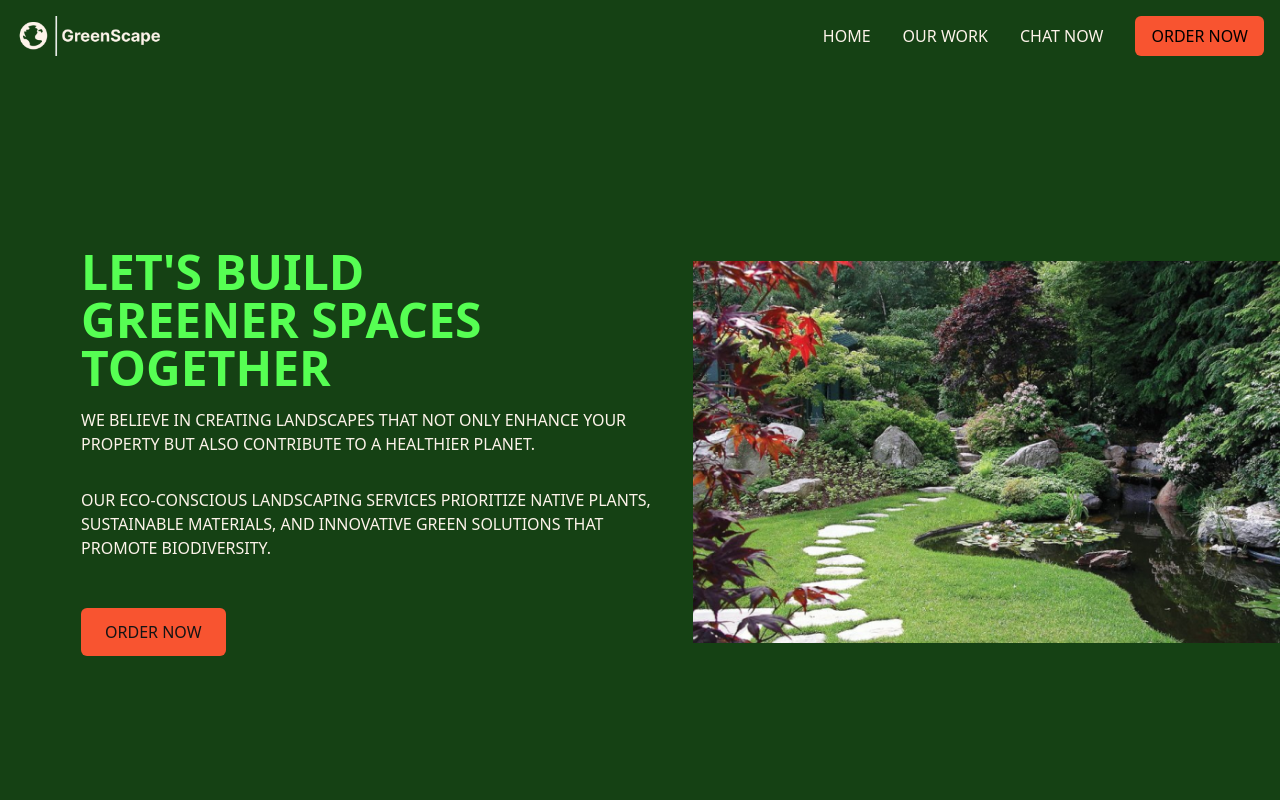
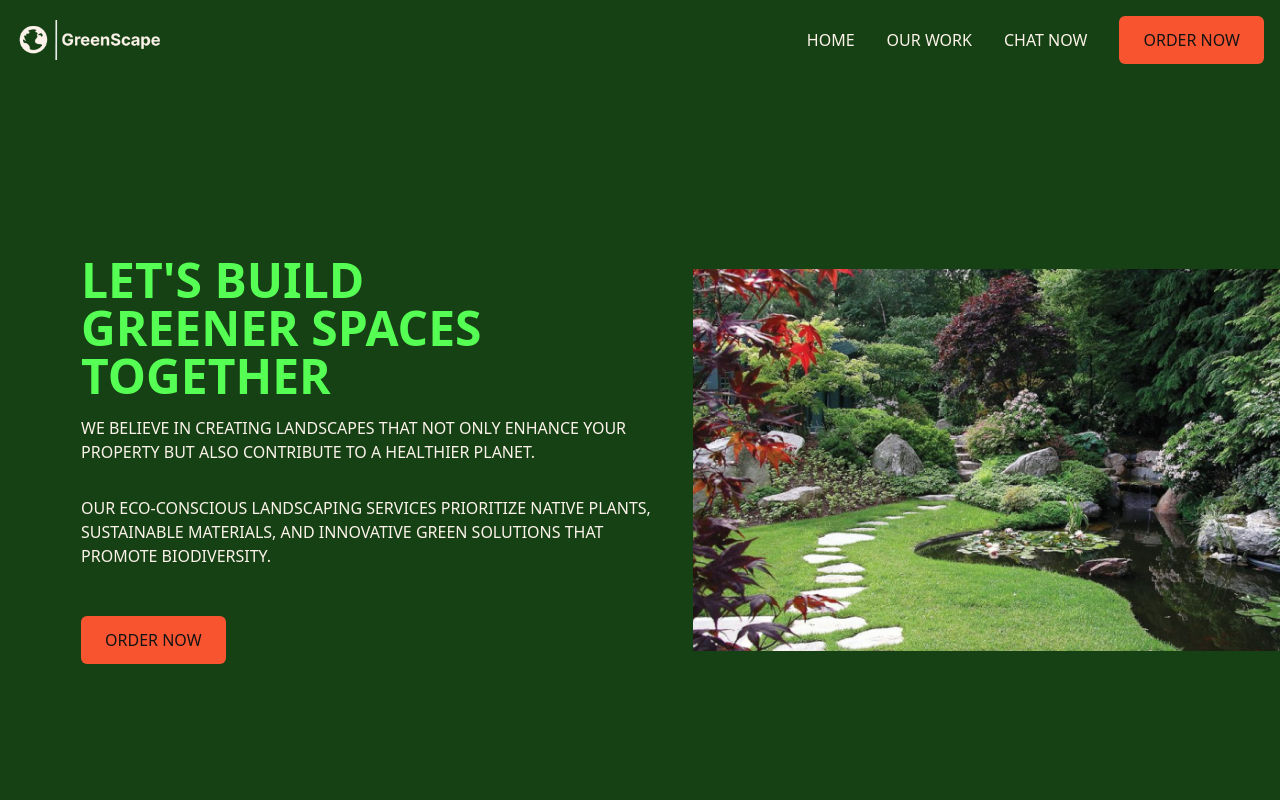
Before and after one commit to Widarft/react_muhamad_adib_septiawan, a React (Vite) app in the folder Greenscape/greenscape/: page / in a window 1280 px wide. Shown: the top 800 px of the page. Built offline with nearby package versions, Linux system fonts and the light colour scheme; no server answers.

Commit message:
Update Header.jsx

```diff
--- a/Greenscape/greenscape/src/components/Header.jsx
+++ b/Greenscape/greenscape/src/components/Header.jsx
@@ -31,7 +31,7 @@ const Header = () => {
 
           <button
             onClick={() => navigateTo("/createProduct")}
-            className="px-4 py-2 bg-dark-orange text-black rounded-md hover:bg-light-orange focus:outline-none"
+            className="px-6 py-3 bg-dark-orange text-main-black font-medium rounded-md hover:bg-light-orange"
           >
             ORDER NOW
           </button>
```
